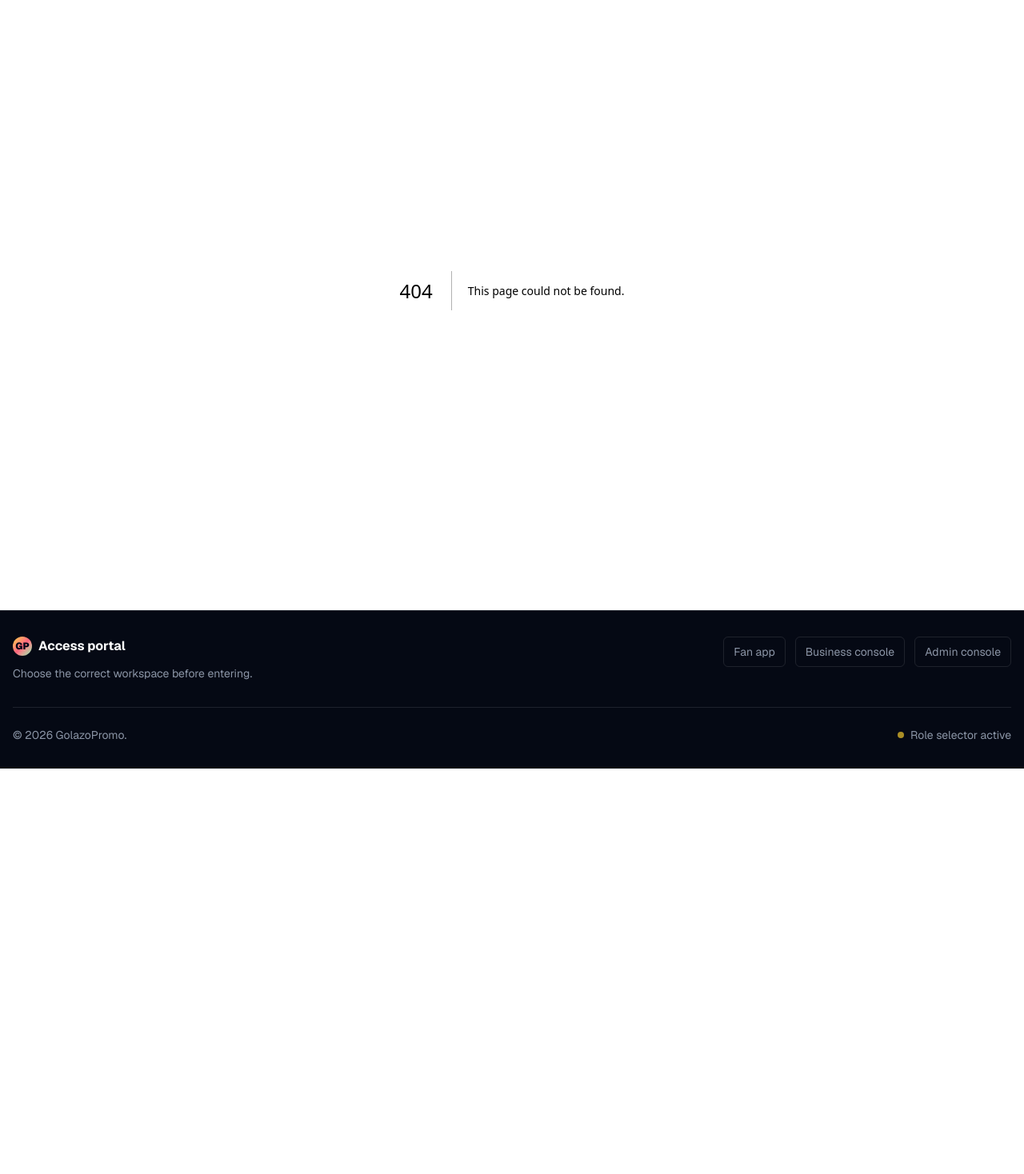
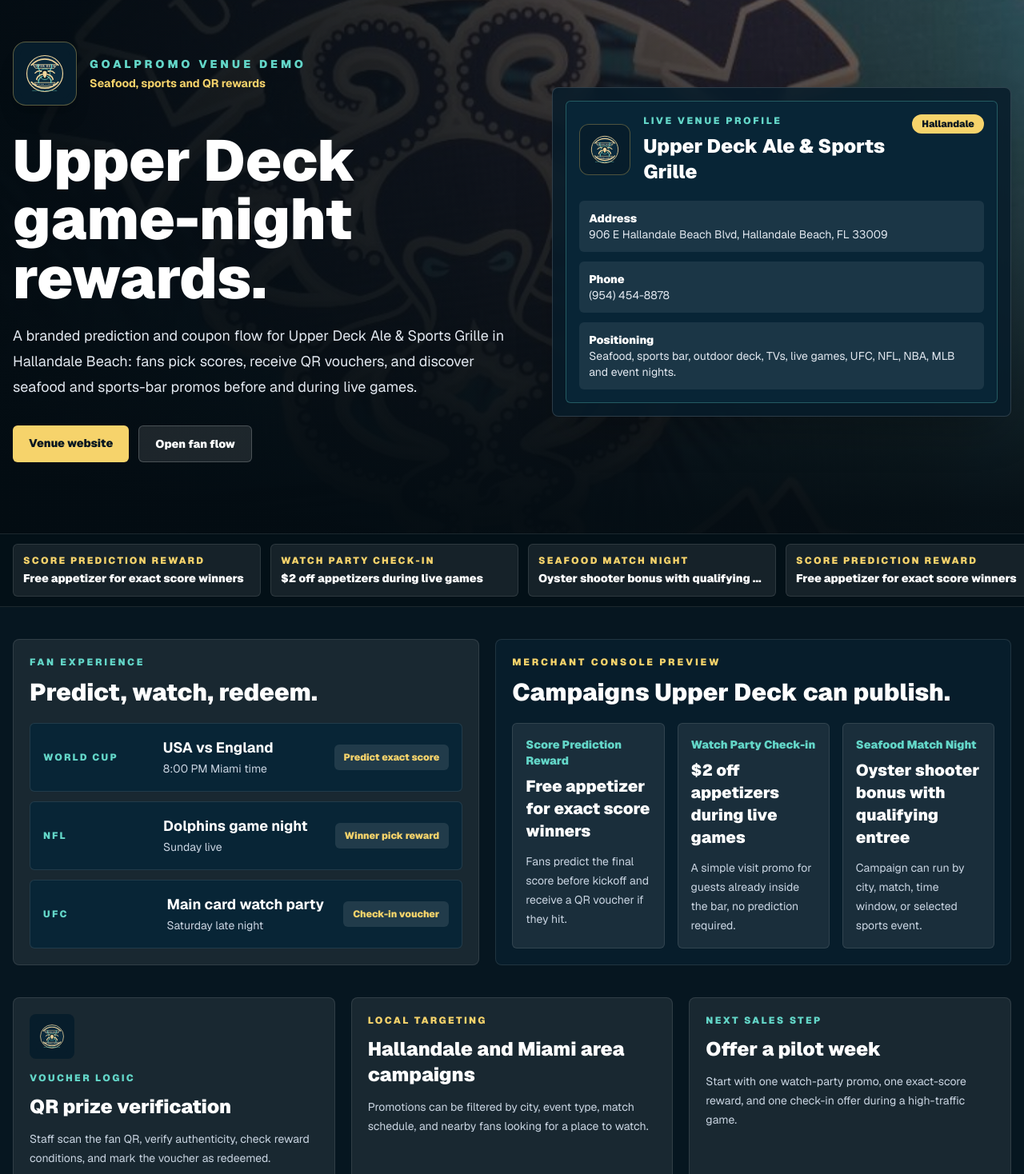
Before and after one commit to greencapitalh-cpu/betmundial, a Next.js app: page /upper-deck in a window 1280 px wide. Before the commit this address had no page. Shown: the part 102-1570 px from the top of the page at 80% size. Before the commit the page ends 1063 px from the top, so only its background shows below. Built offline with nearby package versions, Linux system fonts and the light colour scheme.

Commit message:
Add Upper Deck venue demo

```diff
--- /dev/null
+++ b/src/app/upper-deck/page.tsx
@@ -0,0 +1,186 @@
+import Link from 'next/link';
+
+const promos = [
+  {
+    title: 'Score Prediction Reward',
+    prize: 'Free appetizer for exact score winners',
+    detail: 'Fans predict the final score before kickoff and receive a QR voucher if they hit.',
+  },
+  {
+    title: 'Watch Party Check-in',
+    prize: '$2 off appetizers during live games',
+    detail: 'A simple visit promo for guests already inside the bar, no prediction required.',
+  },
+  {
+    title: 'Seafood Match Night',
+    prize: 'Oyster shooter bonus with qualifying entree',
+    detail: 'Campaign can run by city, match, time window, or selected sports event.',
+  },
+];
+
+const matchCards = [
+  { tag: 'World Cup', game: 'USA vs England', time: '8:00 PM Miami time', line: 'Predict exact score' },
+  { tag: 'NFL', game: 'Dolphins game night', time: 'Sunday live', line: 'Winner pick reward' },
+  { tag: 'UFC', game: 'Main card watch party', time: 'Saturday late night', line: 'Check-in voucher' },
+];
+
+export default function UpperDeckDemoPage() {
+  return (
+    <main className="min-h-screen bg-[#061620] text-white">
+      <section className="relative isolate overflow-hidden">
+        <div className="absolute inset-0 -z-10">
+          <img
+            src="/upper-deck-photo.jpg"
+            alt="Upper Deck Seafood and Sports sign"
+            className="h-full w-full object-cover"
+          />
+          <div className="absolute inset-0 bg-[linear-gradient(90deg,rgba(3,12,18,0.96)_0%,rgba(3,12,18,0.78)_44%,rgba(3,12,18,0.34)_100%)]" />
+          <div className="absolute inset-0 bg-[linear-gradient(180deg,rgba(3,12,18,0.1)_0%,rgba(3,12,18,0.94)_96%)]" />
+        </div>
+
+        <div className="mx-auto grid min-h-[88vh] max-w-7xl items-center gap-10 px-4 py-12 lg:grid-cols-[1.05fr_0.95fr]">
+          <div>
+            <div className="mb-8 flex items-center gap-4">
+              <img
+                src="/upper-deck-goalpromo-logo.svg"
+                alt="Upper Deck GoalPromo venue pilot logo"
+                className="h-20 w-20 rounded-2xl border border-[#f6d36b]/35 bg-[#071d2b] object-contain p-2 shadow-xl"
+              />
+              <div>
+                <p className="text-sm font-black uppercase tracking-[0.28em] text-[#63d6c8]">GoalPromo venue demo</p>
+                <p className="mt-1 text-sm font-bold text-[#f6d36b]">Seafood, sports and QR rewards</p>
+              </div>
+            </div>
+            <h1 className="mt-4 max-w-3xl text-5xl font-black leading-[1.02] md:text-7xl">
+              Upper Deck game-night rewards.
+            </h1>
+            <p className="mt-5 max-w-2xl text-lg leading-8 text-slate-200">
+              A branded prediction and coupon flow for Upper Deck Ale & Sports Grille in Hallandale Beach:
+              fans pick scores, receive QR vouchers, and discover seafood and sports-bar promos before and during live games.
+            </p>
+            <div className="mt-8 flex flex-wrap gap-3">
+              <a
+                href="https://upperdeckhallandalebeach.com"
+                target="_blank"
+                rel="noreferrer"
+                className="rounded-md bg-[#f6d36b] px-5 py-3 text-sm font-black text-[#061620] transition hover:bg-white"
+              >
+                Venue website
+              </a>
+              <Link
+                href="/fan"
+                className="rounded-md border border-white/20 bg-white/10 px-5 py-3 text-sm font-black text-white transition hover:border-[#63d6c8] hover:text-[#63d6c8]"
+              >
+                Open fan flow
+              </Link>
+            </div>
+          </div>
+
+          <div className="rounded-lg border border-white/15 bg-[#071d2b]/86 p-4 shadow-2xl backdrop-blur">
+            <div className="rounded-md border border-[#63d6c8]/30 bg-[#082536] p-4">
+              <div className="flex items-start justify-between gap-4">
+                <div className="flex items-center gap-4">
+                  <img
+                    src="/upper-deck-goalpromo-logo.svg"
+                    alt=""
+                    className="h-16 w-16 rounded-xl border border-[#f6d36b]/30 bg-[#071d2b] object-contain p-2"
+                  />
+                  <div>
+                    <p className="text-xs font-black uppercase tracking-[0.22em] text-[#63d6c8]">Live venue profile</p>
+                    <h2 className="mt-2 text-2xl font-black">Upper Deck Ale & Sports Grille</h2>
+                  </div>
+                </div>
+                <span className="rounded-full bg-[#f6d36b] px-3 py-1 text-xs font-black text-[#061620]">Hallandale</span>
+              </div>
+              <dl className="mt-5 grid gap-3 text-sm text-slate-200">
+                <div className="rounded-md bg-white/8 p-3">
+                  <dt className="font-black text-white">Address</dt>
+                  <dd>906 E Hallandale Beach Blvd, Hallandale Beach, FL 33009</dd>
+                </div>
+                <div className="rounded-md bg-white/8 p-3">
+                  <dt className="font-black text-white">Phone</dt>
+                  <dd>(954) 454-8878</dd>
+                </div>
+                <div className="rounded-md bg-white/8 p-3">
+                  <dt className="font-black text-white">Positioning</dt>
+                  <dd>Seafood, sports bar, outdoor deck, TVs, live games, UFC, NFL, NBA, MLB and event nights.</dd>
+                </div>
+              </dl>
+            </div>
+          </div>
+        </div>
+      </section>
+
+      <section className="border-y border-white/10 bg-[#031017] py-3">
+        <div className="mx-auto max-w-7xl overflow-hidden px-4">
+          <div className="flex min-w-max gap-3">
+            {[...promos, ...promos].map((promo, index) => (
+              <div key={`${promo.title}-${index}`} className="w-[310px] rounded-md border border-white/10 bg-white/8 p-3">
+                <p className="text-xs font-black uppercase tracking-[0.18em] text-[#f6d36b]">{promo.title}</p>
+                <p className="mt-1 truncate text-sm font-black text-white">{promo.prize}</p>
+              </div>
+            ))}
+          </div>
+        </div>
+      </section>
+
+      <section className="mx-auto grid max-w-7xl gap-5 px-4 py-10 lg:grid-cols-[0.95fr_1.05fr]">
+        <div className="rounded-lg border border-white/10 bg-white/8 p-5">
+          <p className="text-xs font-black uppercase tracking-[0.24em] text-[#63d6c8]">Fan experience</p>
+          <h2 className="mt-3 text-3xl font-black">Predict, watch, redeem.</h2>
+          <div className="mt-5 grid gap-3">
+            {matchCards.map((match) => (
+              <button key={match.game} className="grid rounded-md border border-white/10 bg-[#082536] p-4 text-left transition hover:border-[#f6d36b] md:grid-cols-[0.7fr_1fr_auto] md:items-center">
+                <span className="text-xs font-black uppercase tracking-[0.18em] text-[#63d6c8]">{match.tag}</span>
+                <span>
+                  <strong className="block text-lg text-white">{match.game}</strong>
+                  <span className="text-sm text-slate-300">{match.time}</span>
+                </span>
+                <span className="mt-3 rounded-md bg-white/10 px-3 py-2 text-xs font-black text-[#f6d36b] md:mt-0">{match.line}</span>
+              </button>
+            ))}
+          </div>
+        </div>
+
+        <div className="rounded-lg border border-white/10 bg-[#071d2b] p-5">
+          <p className="text-xs font-black uppercase tracking-[0.24em] text-[#f6d36b]">Merchant console preview</p>
+          <h2 className="mt-3 text-3xl font-black">Campaigns Upper Deck can publish.</h2>
+          <div className="mt-5 grid gap-4 md:grid-cols-3">
+            {promos.map((promo) => (
+              <article key={promo.title} className="rounded-md border border-white/10 bg-white/8 p-4">
+                <p className="text-sm font-black text-[#63d6c8]">{promo.title}</p>
+                <h3 className="mt-2 text-xl font-black">{promo.prize}</h3>
+                <p className="mt-3 text-sm leading-6 text-slate-300">{promo.detail}</p>
+              </article>
+            ))}
+          </div>
+        </div>
+      </section>
+
+      <section className="mx-auto grid max-w-7xl gap-5 px-4 pb-12 lg:grid-cols-3">
+        <div className="rounded-lg border border-white/10 bg-white/8 p-5">
+          <img src="/upper-deck-goalpromo-logo.svg" alt="" className="mb-4 h-14 w-14 rounded-lg bg-[#071d2b] p-2" />
+          <p className="text-xs font-black uppercase tracking-[0.2em] text-[#63d6c8]">Voucher logic</p>
+          <h2 className="mt-3 text-2xl font-black">QR prize verification</h2>
+          <p className="mt-3 text-sm leading-6 text-slate-300">
+            Staff scan the fan QR, verify authenticity, check reward conditions, and mark the voucher as redeemed.
+          </p>
+        </div>
+        <div className="rounded-lg border border-white/10 bg-white/8 p-5">
+          <p className="text-xs font-black uppercase tracking-[0.2em] text-[#f6d36b]">Local targeting</p>
+          <h2 className="mt-3 text-2xl font-black">Hallandale and Miami area campaigns</h2>
+          <p className="mt-3 text-sm leading-6 text-slate-300">
+            Promotions can be filtered by city, event type, match schedule, and nearby fans looking for a place to watch.
+          </p>
+        </div>
+        <div className="rounded-lg border border-white/10 bg-white/8 p-5">
+          <p className="text-xs font-black uppercase tracking-[0.2em] text-[#63d6c8]">Next sales step</p>
+          <h2 className="mt-3 text-2xl font-black">Offer a pilot week</h2>
+          <p className="mt-3 text-sm leading-6 text-slate-300">
+            Start with one watch-party promo, one exact-score reward, and one check-in offer during a high-traffic game.
+          </p>
+        </div>
+      </section>
+    </main>
+  );
+}
```
Also changed, not shown: public/upper-deck-goalpromo-logo.svg (added), public/upper-deck-photo.jpg (added).
